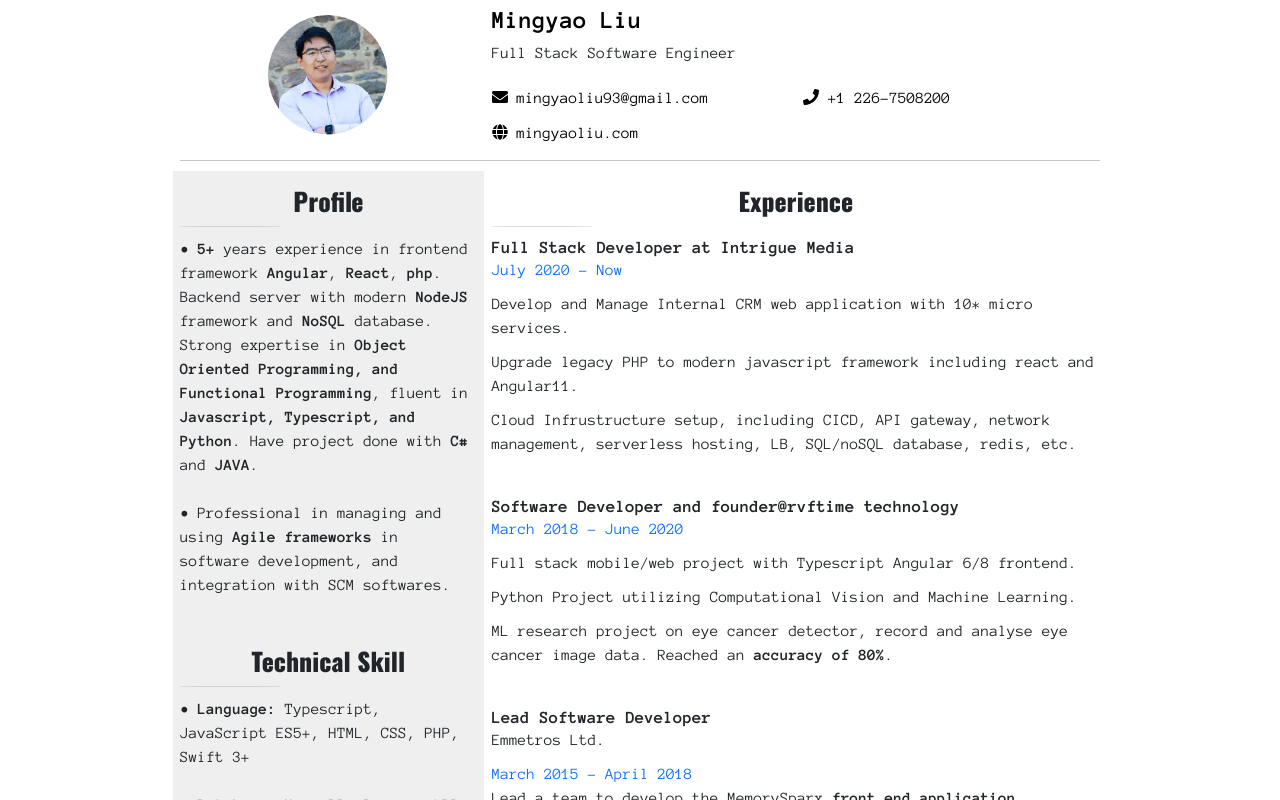
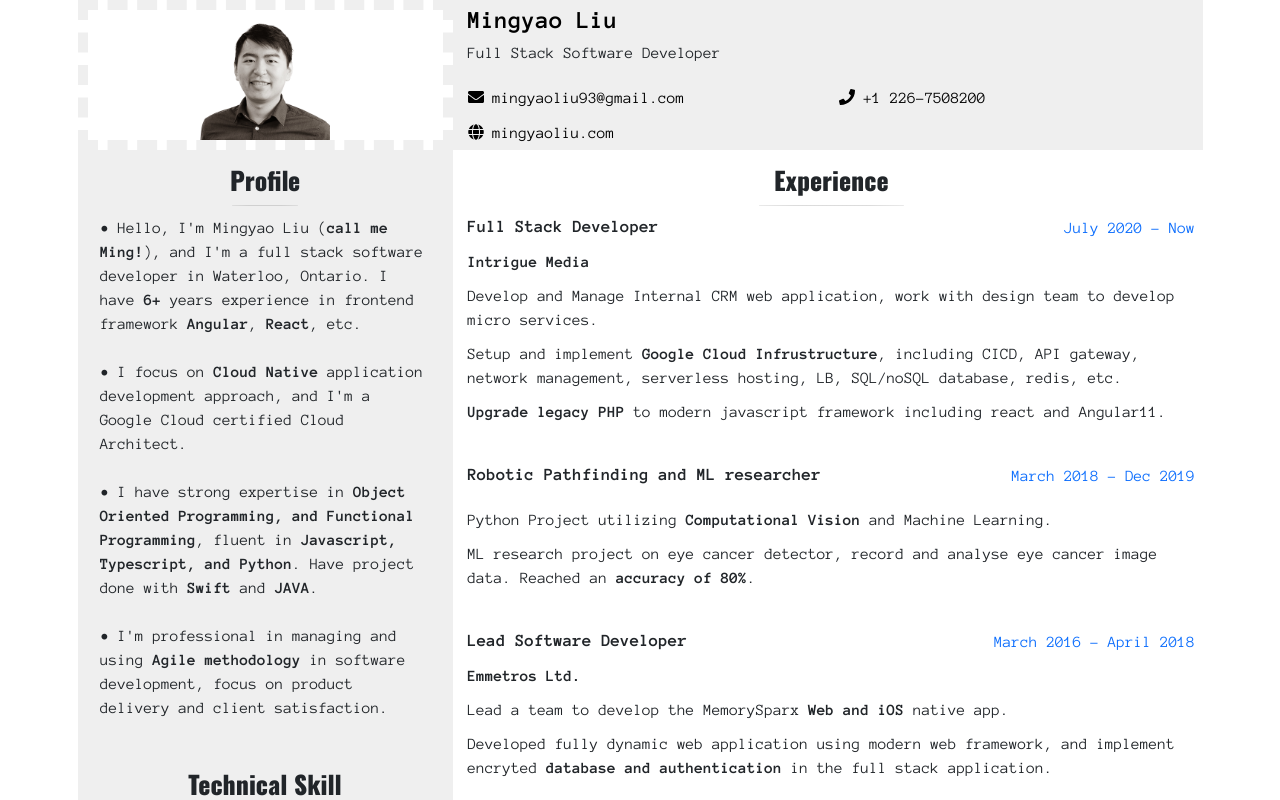
Before and after one commit to MingyaoLiu/tensorvortex.com-frontend, an Angular app: page /resume in a window 1280 px wide. Built offline with nearby package versions, Linux system fonts and the light colour scheme.

Commit message:
addd resume

```diff
--- a/src/app/resume/resume.component.html
+++ b/src/app/resume/resume.component.html
@@ -1,60 +1,60 @@
 <div class="container" style="font-family:Arial, Helvetica, sans-serif !important">
     <div class="row">
-        <div class="col-lg-10 col-md-12 col-sm-16 mx-auto">
+        <div class="col-lg-12 col-md-12 col-sm-12 mx-auto">
             <div class="row mx-auto">
 
-                <div class="col-lg-4 col-md-4 col-sm-4 col-xs-12 pt-4 pb-4" style="height: 15rem">
-                    <div class="row mx-auto"
-                        style="background-image: url(../../assets/head2.png); background-size: contain; background-position: center; height: 100%; background-repeat: no-repeat">
-
-                    </div>
+                <div class="col-lg-4 col-md-4 col-sm-4 col-4" style="height: 15rem; border: 1rem dashed #EFEFEF;">
+                        <div
+                        style="height: 100%; padding-right: 100%; background-color: #FFFFFF;
+                         background-image: url(../../assets/2020_headshot_2.png); background-size: contain; background-position: center; height: 100%; background-repeat: no-repeat">
+                        </div>
                 </div>
-                <div class="col-lg-8 col-md-8 col-sm-8 col-xs-12 mx-auto" style="height: 15rem; ">
+                <div class="col-lg-8 col-md-8 col-sm-8 col-8 mx-auto ps-4" style="height: 15rem; background-color: #EFEFEF">
                     <div class="row h-100">
-                        <div class="col col-md-12 col-lg-12 col-sm-12 col-xs-12 w-100 my-auto">
+                        <div class="col col-md-12 col-lg-12 col-sm-12 col-12 w-100 my-auto">
 
                             <h1 style="font-weight: 600; color: black">Mingyao Liu</h1>
-                            <p>Full Stack Software Engineer</p>
+                            <p>Full Stack Software Developer</p>
                         </div>
-                        <div class="col my-auto col-sm-4 col-md-12 col-lg-6">
+                        <div class="col my-auto col-4 col-sm-4 col-md-12 col-lg-6">
                             <a href="mailto:mingyaoliu93@gmail.com">
                                 <fa-icon id="EmailLink" [icon]="faEnvelope" style="color: black; text-decoration: none">
                                 </fa-icon>
                             </a>
                         </div>
-                        <div class="col my-auto col-sm-4 col-md-12 col-lg-6">
+                        <div class="col my-auto col-4 col-sm-4 col-md-12 col-lg-6">
                             <a href="tel:+12267508200">
                                 <fa-icon id="PhoneLink" [icon]="faPhone" style="color: black;"></fa-icon>
                             </a>
                         </div>
-                        <div class="col my-auto col-sm-4 col-md-12 col-lg-6">
+                        <div class="col my-auto col-4 col-sm-4 col-md-12 col-lg-6">
                             <a href="http://mingyaoliu.com">
                                 <fa-icon id="WebsiteLink" [icon]="faGlobe" style="color: black;"></fa-icon>
                             </a>
                         </div>
                     </div>
                 </div>
-                <div class="col col-lg-12 col-md-12 col-sm-12 w-100">
 
-                    <hr>
-                </div>
             </div>
 
             <div class="row mx-auto">
 
-                <div class="col-lg-4 col-md-4 col-sm-16" style=" background-color: #EFEFEF">
-                    <div class="w-100 pt-4 pb-4">
+                <div class="col-lg-4 col-md-4 col-sm-12" style=" background-color: #EFEFEF">
+                    <div class="w-100 p-4">
                         <h1 style="text-align: center; font-family: Oswald !important">Profile</h1>
                         <hr class="resumeDivider">
                         <p>
-                            • <b>5+</b> years experience in frontend framework <b>Angular</b>, <b>React</b>, <b>php</b>.
-                            Backend server with modern <b>NodeJS</b> framework and <b>NoSQL</b> database. Strong
-                            expertise in <b>Object Oriented Programming, and Functional Programming</b>, fluent
-                            in <b>Javascript, Typescript, and Python</b>. Have project done with <b>C#</b> and
+                            • Hello, I'm Mingyao Liu (<b>call me Ming!</b>), and I'm a full stack software developer in Waterloo, Ontario.
+                            I have <b>6+</b> years experience in frontend framework <b>Angular</b>, <b>React</b>, etc.<br /><br />
+
+                            • I focus on <b>Cloud Native</b> application development approach, and I'm a Google Cloud certified Cloud Architect.<br /><br />
+
+                            • I have strong expertise in <b>Object Oriented Programming, and Functional Programming</b>, fluent
+                            in <b>Javascript, Typescript, and Python</b>. Have project done with <b>Swift</b> and
                             <b>JAVA</b>.<br /><br />
 
-                            • Professional in managing and using <b>Agile frameworks</b> in software development, and
-                            integration with SCM softwares. <br /><br />
+                            • I'm professional in managing and using <b>Agile methodology</b> in software development, focus on
+                            product delivery and client satisfaction. <br /><br />
                         </p>
 
                         <h1 class="w-100 pt-4" style="text-align: center; font-family: Oswald !important">Technical
@@ -62,12 +62,12 @@
                         <hr class="resumeDivider">
                         • <b>Language: </b>Typescript, JavaScript ES5+, HTML, CSS, PHP, Swift 3+ <br /><br />
 
-                        • <b>Database: </b>MongoDB, DocumewntDB, DynamoDB, MySQL, SQLite, PostgreSQL, Realm<br /><br />
+                        • <b>Database: </b>MongoDB, DocumewntDB, GCP Datastore, MySQL, PostgreSQL, Realm, Redis Cache<br /><br />
 
                         • <b>Framework: </b> NodeJS, Angular6+, React, React Native, Ionic, NativeScript, Bootstrap,
                         ThreeJS <br /><br />
 
-                        • <b>Cloud: </b> Kubernetes, Docker, AWS, Azure, QEMU <br /><br />
+                        • <b>Cloud: </b> GCP, Kubernetes, Docker, AWS, QEMU <br /><br />
 
                         • <b>Testing: </b> Jasmine, Karma, Mocha <br /><br />
 
@@ -114,12 +114,12 @@
                     </div>
 
                 </div>
-                <div class="col-lg-8 col-md-8 col-sm-16 ">
-                    <h1 class="pt-4" style="text-align: center; font-family: Oswald !important">Experience</h1>
+                <div class="col-lg-8 col-md-8 col-sm-12 ps-4">
+                    <h1 class='pt-4' style="text-align: center; font-family: Oswald !important">Experience</h1>
                     <hr class="resumeDivider">
 
-                    <!-- <div class="resume-item d-flex flex-column flex-md-row justify-content-between mb-5">
-                        <div class="resume-content">
+                    <!-- <div class=" d-flex flex-column flex-md-row justify-content-between mb-5">
+                        <div class="w-100">
                             <h3 class="mb-0" style="font-weight: bold">Robotic pathfinding</h3>
 
                             <div class="flex text-md-right">
@@ -135,57 +135,48 @@
 
                     </div> -->
 
-                    <div class="resume-item d-flex flex-column flex-md-row justify-content-between mb-5">
-                        <div class="resume-content">
-                            <h3 class="mb-0" style="font-weight: bold">Full Stack Developer at Intrigue Media</h3>
 
-                            <div class="flex text-md-right">
-                                <span class="text-primary">July 2020 - Now</span>
+                    <div class=" d-flex flex-column flex-md-row justify-content-between mb-5">
+                        <div class="w-100">
+                            <div class='row'>
+                                <h3 class="col-12 col-sm-8 fw-bolder">Full Stack Developer</h3>
+                                <p class="text-primary col-12 text-start col-sm-4 text-sm-end text-md-end">July 2020 - Now</p>
                             </div>
-
-                            <div class="subheading mb-3"></div>
-                            <p>Develop and Manage Internal CRM web application with 10* micro services.</p>
-                            <p>Upgrade legacy PHP to modern javascript framework including react and Angular11.</p>
-                            <p>Cloud Infrustructure setup, including CICD, API gateway, network management, serverless hosting, LB, SQL/noSQL database, redis, etc.</p>
+                            <div class="subheading mb-3 fw-bolder">Intrigue Media</div>
+                            <p>Develop and Manage Internal CRM web application, work with design team to develop micro services.</p>
+                            <p>Setup and implement <b>Google Cloud Infrustructure</b>, including CICD, API gateway, network management, serverless hosting, LB, SQL/noSQL database, redis, etc.</p>
+                            <p><b>Upgrade legacy PHP</b> to modern javascript framework including react and Angular11.</p>
                         </div>
 
                     </div>
 
-                    <div class="resume-item d-flex flex-column flex-md-row justify-content-between mb-5">
-                        <div class="resume-content">
-                            <h3 class="mb-0" style="font-weight: bold">Software Developer and founder@rvftime technology
-                            </h3>
-
-                            <div class="flex text-md-right">
-                                <span class="text-primary">March 2018 - June 2020</span>
+                    <div class=" d-flex flex-column flex-md-row justify-content-between mb-5">
+                        <div class="w-100">
+                            <div class='row'>
+                                <h3 class="col-12 col-sm-8 fw-bold">Robotic Pathfinding and ML researcher</h3>
+                                <p class="text-primary col-12 text-start col-sm-4 text-sm-end text-md-end">March 2018 - Dec 2019</p>
                             </div>
-
                             <div class="subheading mb-3"></div>
-                            <p>Full stack mobile/web project with Typescript Angular 6/8 frontend.</p>
-                            <p>Python Project utilizing Computational Vision and Machine Learning.</p>
-                            <p>ML research project on eye cancer detector, record and
-                                analyse eye cancer image data. Reached an <b>accuracy of 80%</b>.
-                            </p>
+                            <p>Python Project utilizing <b>Computational Vision</b> and Machine Learning.</p>
+                            <p>ML research project on eye cancer detector, record and analyse eye cancer image data. Reached an <b>accuracy of 80%</b>.</p>
                         </div>
 
                     </div>
 
-                    <div class="resume-item d-flex flex-column flex-md-row justify-content-between mb-5">
-                        <div class="resume-content">
-                            <h3 class="mb-0"><b>Lead Software Developer</b></h3>
-                            <div class="subheading mb-3">Emmetros Ltd.</div>
-
-                            <div class="resume-date text-md-right">
-                                <span class="text-primary">March 2015 - April 2018</span>
+                    <div class=" d-flex flex-column flex-md-row justify-content-between mb-5">
+                        <div class="w-100">
+                            <div class='row'>
+                                <h3 class="col-12 col-sm-8 fw-bold">Lead Software Developer</h3>
+                                <p class="text-primary col-12 text-start col-sm-4 text-sm-end text-md-end">March 2016 - April 2018</p>
                             </div>
-                            <p>Lead a team to develop the MemorySparx <b>front end application</b>.</p>
-                            <p>Developed feature rich frontend dynamic web application using modern web framework.</p>
-                            <p>Implement encryted database and authentication in the front end application.</p>
+                            <div class="subheading mb-3 fw-bolder">Emmetros Ltd.</div>
+                            <p>Lead a team to develop the MemorySparx <b> Web and iOS </b> native app.</p>
+                            <p>Developed fully dynamic web application using modern web framework, and implement encryted <b>database and authentication</b> in the full stack application.</p>
                         </div>
                     </div>
 
-                    <!-- <div class="resume-item d-flex flex-column flex-md-row justify-content-between mb-5">
-                        <div class="resume-content">
+                    <!-- <div class=" d-flex flex-column flex-md-row justify-content-between mb-5">
+                        <div class="w-100">
                             <h3 class="mb-0"><b>RBC Campus Ambassador</b></h3>
                             <div class="subheading mb-3">Royal Bank of Canada</div>
                             <div class="resume-date text-md-right">
@@ -196,27 +187,26 @@
                         </div>
                     </div> -->
 
-                    <div class="resume-item d-flex flex-column flex-md-row justify-content-between mb-5">
-                        <div class="resume-content">
-                            <h3 class="mb-0"><b>Software Developer</b></h3>
-                            <div class="subheading mb-3">Royal Bank of Canada</div>
-                            <div class="resume-date text-md-right">
-                                <span class="text-primary">May 2015 - August 2015</span>
+                    <div class=" d-flex flex-column flex-md-row justify-content-between mb-5">
+                        <div class="w-100">
+                            <div class='row'>
+                                <h3 class="col-12 col-sm-8 fw-bold">Software Developer</h3>
+                                <p class="text-primary col-12 text-start col-sm-4 text-sm-end text-md-end">May 2015 - August 2015</p>
                             </div>
+                            <div class="subheading mb-3 fw-bolder">Royal Bank of Canada</div>
                             <p>Develop prototypes for banking system utilizing cloud technology.</p>
-                            <p>Collabration with Recruitment team to develop recruitment web application using
-                                angularJS.</p>
+                            <p>Collabration with Recruitment team to develop recruitment web application using angularJS.</p>
                             <p>Develop mobile first solution for sending money through NFC and other OTA methods.</p>
                         </div>
                     </div>
 
-                    <div class="resume-item d-flex flex-column flex-md-row justify-content-between mb-5">
-                        <div class="resume-content">
-                            <h3 class="mb-0"><b>Junior Software Developer</b></h3>
-                            <div class="subheading mb-3">Royal Bank of Canada</div>
-                            <div class="resume-date text-md-right">
-                                <span class="text-primary">May 2014 - August 2014</span>
+                    <div class=" d-flex flex-column flex-md-row mb-5">
+                        <div class="w-100">
+                            <div class='row'>
+                                <h3 class="col-12 col-sm-8 fw-bold">Junior Software Developer</h3>
+                                <p class="text-primary col-12 text-start col-sm-4 text-sm-end text-md-end">May 2014 - August 2014</p>
                             </div>
+                            <div class="subheading mb-3 fw-bolder">Royal Bank of Canada</div>
                             <p>Work on the offical RBC client banking application.</p>
                             <p>Implement front end javascript application in client app.</p>
                             <p>Manage build and deployment to cloud platform for multiple mobile platform.</p>
@@ -226,21 +216,22 @@
                     <h1 style="text-align: center; font-family: Oswald !important">Certificate</h1>
                     <hr class="resumeDivider">
 
-                    <div class="resume-item d-flex flex-column flex-md-row justify-content-between mb-5">
-                        <div class="resume-content">
-                            <h3 class="mb-0"><b>Server-side Development with NodeJS, Express and MongoDB
+                    <div class=" d-flex flex-column flex-md-row justify-content-between mb-5">
+                        <div class="w-100">
+                            <h3 class="mb-0"><b>Google Cloud Professional Cloud Architect Certificate
                                 </b></h3>
                             <small><a
-                                    href="https://www.coursera.org/account/accomplishments/certificate/RAA2TCZTXFKK">https://www.coursera.org/account/accomplishments/certificate/RAA2TCZTXFKK</a></small>
+                                    href="https://www.credential.net/a5e31c5d-be32-48f2-9674-17b750b00847?key">https://www.credential.net/a5e31c5d-be32-48f2-9674-17b750b00847?key</a></small>
                         </div>
                     </div>
-                    <div class="resume-item d-flex flex-column flex-md-row justify-content-between mb-5">
-                        <div class="resume-content">
-                            <h3 class="mb-0"><b>Getting Started with Google Kubernetes Engine
+                    <div class=" d-flex flex-column flex-md-row justify-content-between mb-5">
+                        <div class="w-100">
+                            <h3 class="mb-0"><b>Essential Google Cloud Infrastructure: Core Services
                                 </b></h3>
 
                             <small><a
-                                    href="https://www.coursera.org/account/accomplishments/certificate/SWSE7E9GHGCB">https://www.coursera.org/account/accomplishments/certificate/SWSE7E9GHGCB</a></small>
+                                    href="
+                                    https://www.coursera.org/account/accomplishments/certificate/ADK34R3Y4LNK">https://www.coursera.org/account/accomplishments/certificate/ADK34R3Y4LNK</a></small>
                         </div>
                     </div>
 
@@ -249,10 +240,10 @@
                     <h1 style="text-align: center; font-family: Oswald !important">Education</h1>
                     <hr class="resumeDivider">
 
-                    <div class="resume-item d-flex flex-column flex-md-row justify-content-between mb-5">
-                        <div class="resume-content">
+                    <div class=" d-flex flex-column flex-md-row justify-content-between mb-5">
+                        <div class="w-100">
                             <h3 class="mb-0"><b>University of Waterloo</b></h3>
-                            <div class="subheading mb-3">Bachelor of Science, Computer Science</div>
+                            <div class="subheading mb-3">Bachelor of Science</div>
                             <div class="resume-date text-md-right">
                                 <span class="text-primary">Sept 2012 - April 2017</span>
                             </div>
--- a/src/app/resume/resume.component.less
+++ b/src/app/resume/resume.component.less
@@ -24,7 +24,8 @@
     font-weight: bolder;
   }
 .resumeDivider {
-    width: 10rem;
+    width: 20%;
+    margin-left: 40%;
     border: 0;
     height: 1px;
     background-color: #ABABAB;
```
